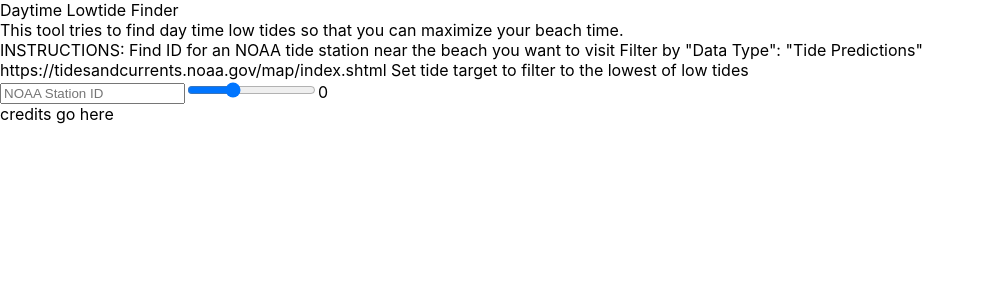
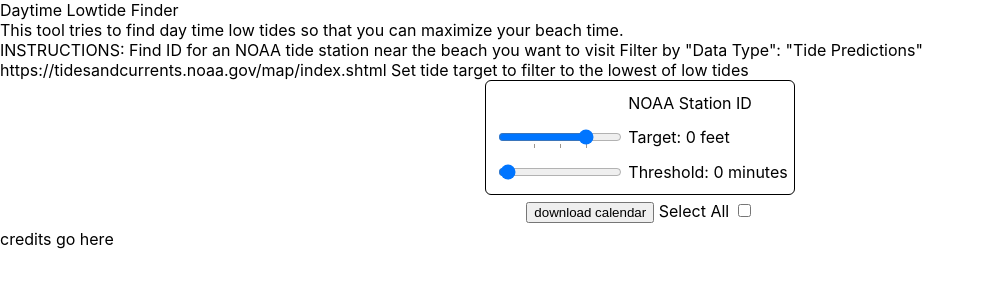
Before and after one commit to coleww/tide-finder, a React (Create React App) app: page / in a window 1280 px wide. Shown: the top 300 px of the page, without its empty margins (0-985 px from the left). Built offline with nearby package versions, Linux system fonts and the light colour scheme.

Commit message:
add threshold for low tides near sunrise/sunset

```diff
--- /dev/null
+++ b/src/components/Controls.css
@@ -0,0 +1,28 @@
+.controls-container {
+  display: flex;
+  flex-direction: column;
+  align-items: center;
+
+}
+
+.controls-box {
+  border: 1px solid black;
+  border-radius: 6px;
+  padding: 6px;
+}
+
+.control-input {
+  width: 120px;
+  padding: 2px;
+  margin: 6px;
+  border-width: 0px;
+}
+
+.control-wrapper {
+  display: flex;
+  align-items: center;
+}
+
+.download-wrapper {
+  margin: 6px;
+}
--- a/src/components/Controls.tsx
+++ b/src/components/Controls.tsx
@@ -1,42 +1,84 @@
+import './Controls.css';
+
 type ControlsProps = {
   stationId: string;
   tideTarget: number;
+  tideThreshold: number;
   setStationId: (id: string) => void;
   setTideTarget: (target: number) => void;
+  setTideThreshold: (target: number) => void;
 };
+
 function Controls({
   stationId,
   setStationId,
   tideTarget,
   setTideTarget,
+  tideThreshold,
+  setTideThreshold,
 }: ControlsProps) {
   return (
-    <div className="">
+    <div className="controls-container">
+      <div className='controls-box'>
         {/* Debounce input? IDs appear to always be 7 chars? */}
+        <div className="control-wrapper">
           <input
+            className="control-input"
+            name="station-id"
             type="text"
             value={stationId}
             onChange={e => setStationId(e.target.value)}
-        placeholder="NOAA Station ID"
           />
+          <label htmlFor="station-id">NOAA Station ID</label>
+        </div>
 
-      <label>
+        <div className="control-wrapper">
           <input
+            className="control-input"
             type="range"
-          min="-5"
-          max="10"
+            list="tide-markers"
+            min="-3"
+            max="1"
+            name="tide-target"
             step="0.1"
             value={tideTarget}
             onChange={e => setTideTarget(Number(e.target.value))}
           />
-        {tideTarget}
+          <label htmlFor="tide-target">Target: {tideTarget} feet</label>
+
+          <datalist id="tide-markers">
+            <option value="0"></option>
+            <option value="-1"></option>
+            <option value="-2"></option>
+          </datalist>
+        </div>
+
+        <div className="control-wrapper">
+          <input
+            type="range"
+            min="0"
+            max="60"
+            step="5"
+            name="tide-threshold"
+            className="control-input"
+            value={tideThreshold}
+            onChange={e => setTideThreshold(Number(e.target.value))}
+          />
+          <label htmlFor="tide-threshold">
+            Threshold: {tideThreshold} minutes
           </label>
+        </div>
+      </div>
 
-      {/* TODO allow setting date range */}
+      <div className='download-wrapper'>
+        <button >download calendar</button>{' '}
+        <label>
+          Select All <input type="checkbox" />
+        </label>
+      </div>
+        {/* TODO: https://www.npmjs.com/package/ics create calendar download. select low tides to save. */}
 
-      {/* TODO: https://www.npmjs.com/package/ics create calendar download */}
 
-      {/* TODO: allow setting threshhold? i.e, low tide within N minutes of sunrise/sunset */}
     </div>
   );
 }
--- a/src/components/DaytimeLowtideFinder.tsx
+++ b/src/components/DaytimeLowtideFinder.tsx
@@ -20,6 +20,8 @@ function DaytimeLowtideFinder() {
   const [stationId, setStationId] = useState(getQueryParam());
 
   const [tideTarget, setTideTarget] = useState(0);
+
+  const [tideThreshold, setTideThreshold] = useState(0);
   const [stationData, setStationData] = useState<StationData>();
 
   useEffect(() => {
@@ -36,10 +38,12 @@ function DaytimeLowtideFinder() {
       <Controls
         setStationId={setStationId}
         setTideTarget={setTideTarget}
+        setTideThreshold={setTideThreshold}
         stationId={stationId}
         tideTarget={tideTarget}
+        tideThreshold={tideThreshold}
       />
-      <Results stationData={stationData} tideTarget={tideTarget} />
+      <Results stationData={stationData} tideTarget={tideTarget} tideThreshold={tideThreshold}/>
     </div>
   );
 }
--- a/src/components/Results.tsx
+++ b/src/components/Results.tsx
@@ -5,18 +5,19 @@ import './Results.css';
 
 type ResultsProps = {
   tideTarget: number;
+  tideThreshold: number;
   stationData?: StationData;
 };
-function Results({ stationData, tideTarget }: ResultsProps) {
+function Results({ stationData, tideTarget, tideThreshold }: ResultsProps) {
   const [daytimeLowtides, setDaytimeLowtides] = useState<DaytimeLowtideData[]>(
     []
   );
 
   useEffect(() => {
     if (stationData) {
-      setDaytimeLowtides(filterTides(tideTarget, stationData));
+      setDaytimeLowtides(filterTides(tideTarget, tideThreshold, stationData));
     }
-  }, [stationData, tideTarget]);
+  }, [stationData, tideTarget, tideThreshold]);
 
   return (
     <div className="results">
--- a/src/utils/filterTides.ts
+++ b/src/utils/filterTides.ts
@@ -6,7 +6,9 @@ export type DaytimeLowtideData = {
   tides: TidePrediction[];
 };
 
-export function filterTides(tideTarget: number, stationData: StationData) {
+// .toLocaleString("en-US", {timeZone: "America/New_York"})
+
+export function filterTides(tideTarget: number, threshold: number, stationData: StationData) {
   const { tideData, solarData } = stationData;
 
   const tidesByDate = tideData.reduce<{ [key: string]: TidePrediction[] }>(
@@ -20,23 +22,24 @@ export function filterTides(tideTarget: number, stationData: StationData) {
   );
 
   return solarData.reduce<DaytimeLowtideData[]>((acc, solarDay) => {
-    const sunrise = new Date(solarDay.sunrise);
-    const sunset = new Date(solarDay.sunset);
-    const tides = tidesByDate[sunrise.toDateString()];
+    const tides = tidesByDate[solarDay.sunrise.toDateString()];
 
-    const hasDaytimeLowtide = tides.some(tidePrediction => {
+    const sunriseTarget = new Date(solarDay.sunrise.getTime() - threshold * 60000);
+    const sunsetTarget = new Date(solarDay.sunset.getTime() + threshold * 60000);
+
+    const hasDaytimeLowtide = tides?.some(tidePrediction => {
       const { t, v } = tidePrediction;
       const tideDate = new Date(t);
 
       const isLowTide = v < tideTarget;
-      const isDayTime = tideDate >= sunrise && tideDate <= sunset;
+      const isDayTime = tideDate >= sunriseTarget && tideDate <= sunsetTarget;
       return isLowTide && isDayTime;
     });
 
     if (hasDaytimeLowtide) {
       acc.push({
-        sunrise,
-        sunset,
+        sunrise: solarDay.sunrise,
+        sunset: solarDay.sunset,
         tides,
       });
     }
```
Also changed, not shown: 1 other file (tests, documents, lock files or other folders). Lines whose indentation alone changed are shown as unchanged.
